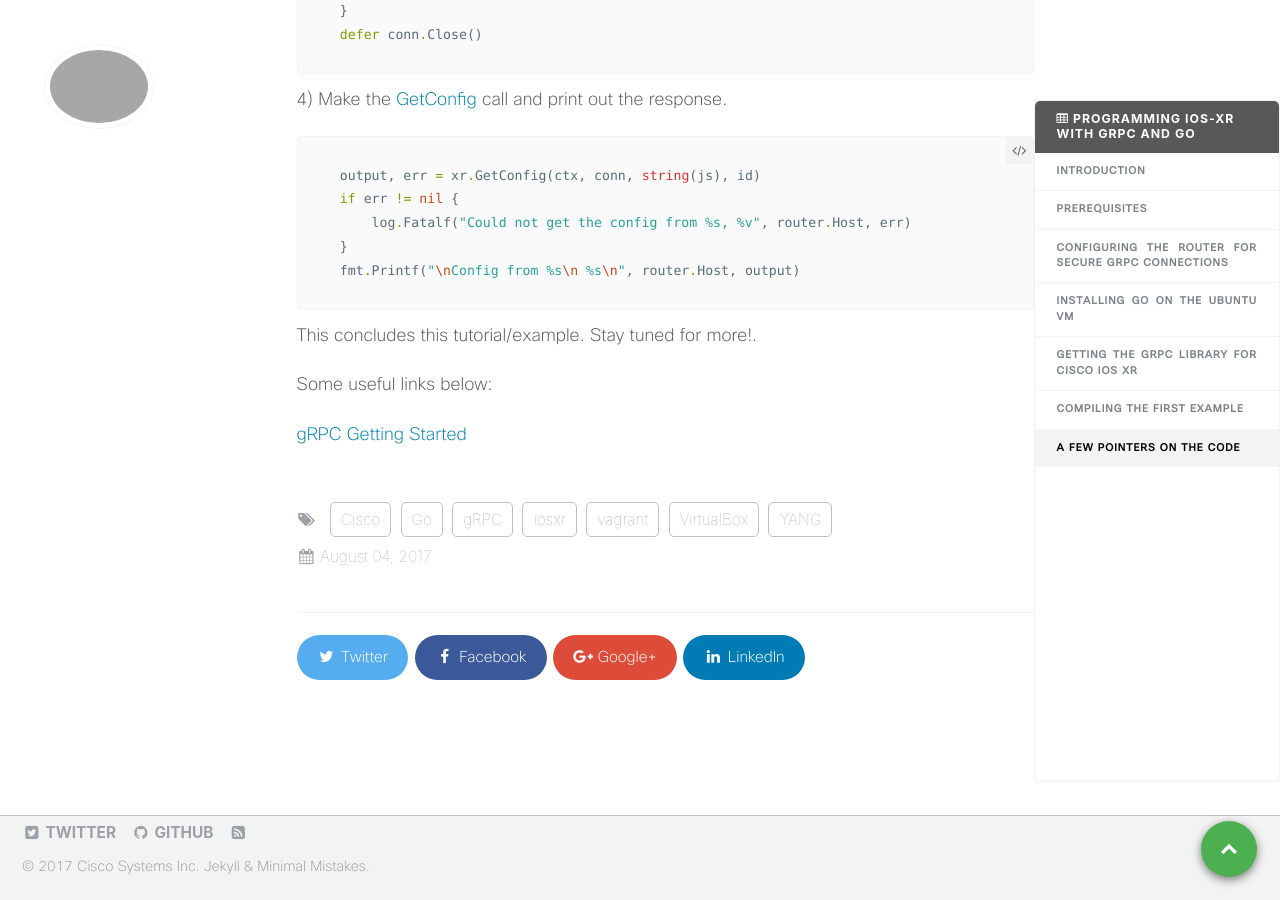
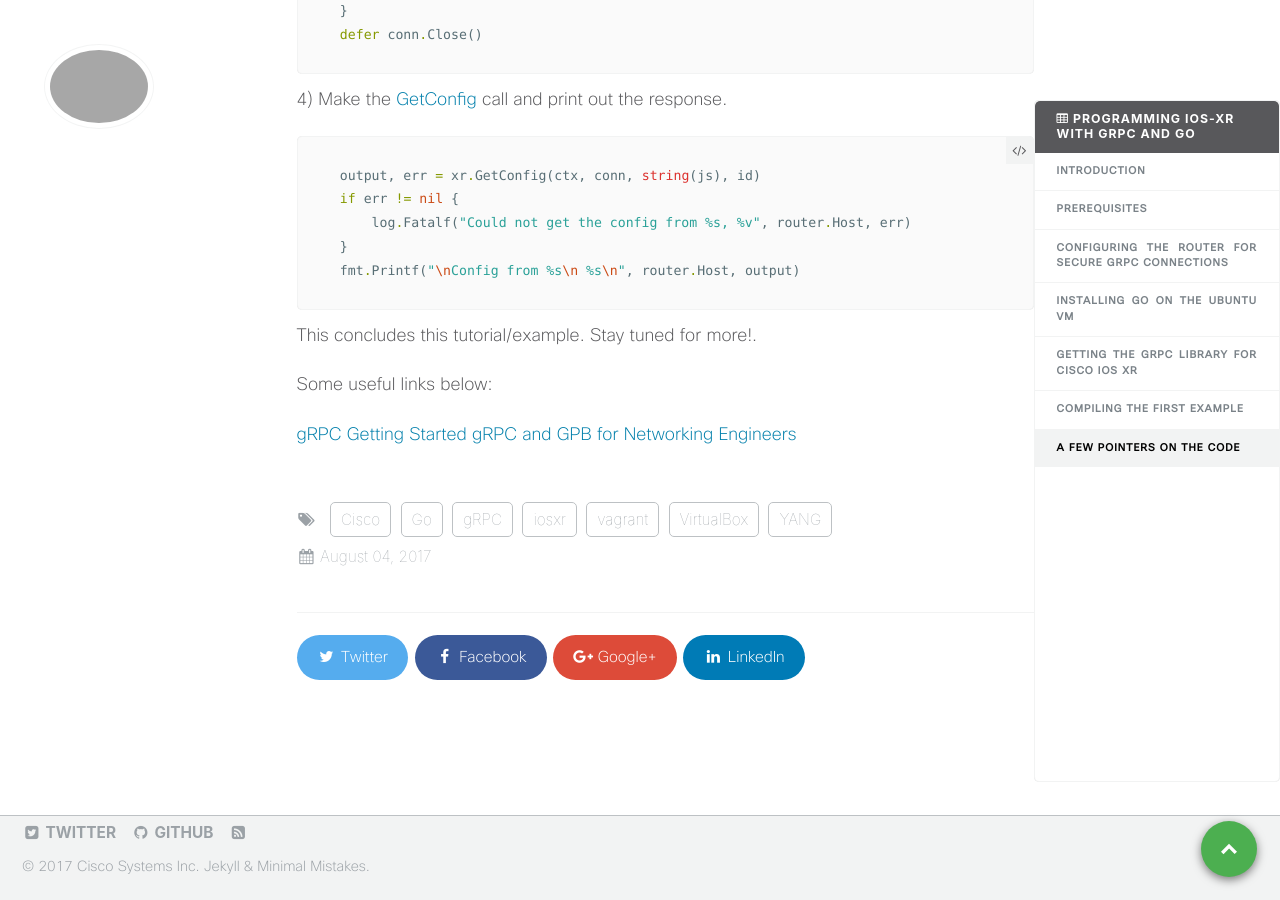
Before and after one commit to xrdocs/programmability, a Jekyll site: the page built from _tutorials/2017-08-04-programming-ios-xr-with-grpc-and-go.md, in a window 1280 px wide and 900 px high, scrolled down 6021 px. Built offline with Jekyll 4.4.1, drawn with Linux system fonts in a browser that asks for light colours; comment, search, counter and statistics services are not loaded.

Commit message:
Add link to the bottom

```diff
--- a/_tutorials/2017-08-04-programming-ios-xr-with-grpc-and-go.md
+++ b/_tutorials/2017-08-04-programming-ios-xr-with-grpc-and-go.md
@@ -250,3 +250,4 @@ This concludes this tutorial/example. Stay tuned for more!.
 Some useful links below:
 
 [gRPC Getting Started](https://github.com/CiscoDevNet/grpc-getting-started)
+[gRPC and GPB for Networking Engineers](https://github.com/nleiva/gmessaging)
```
